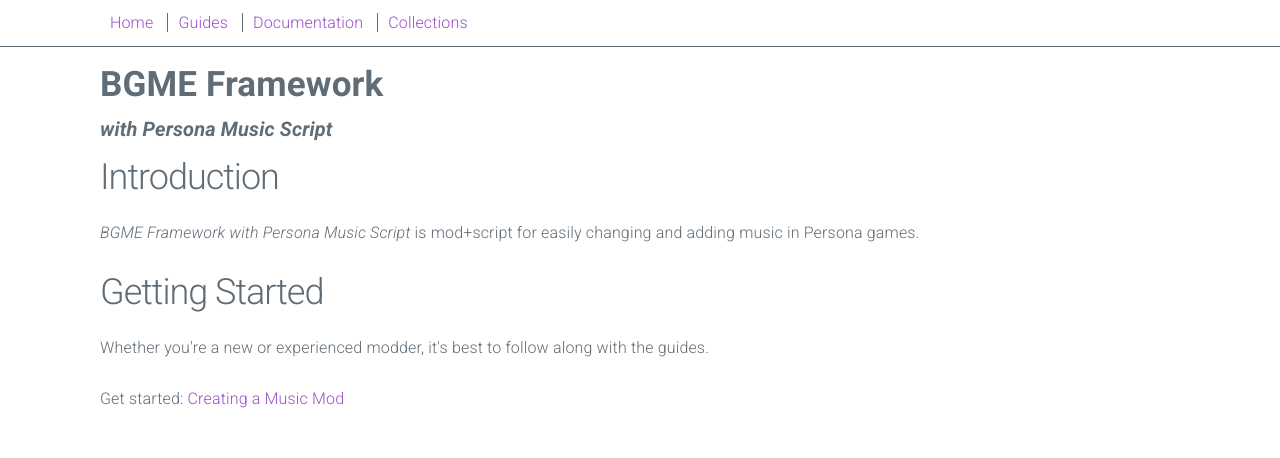
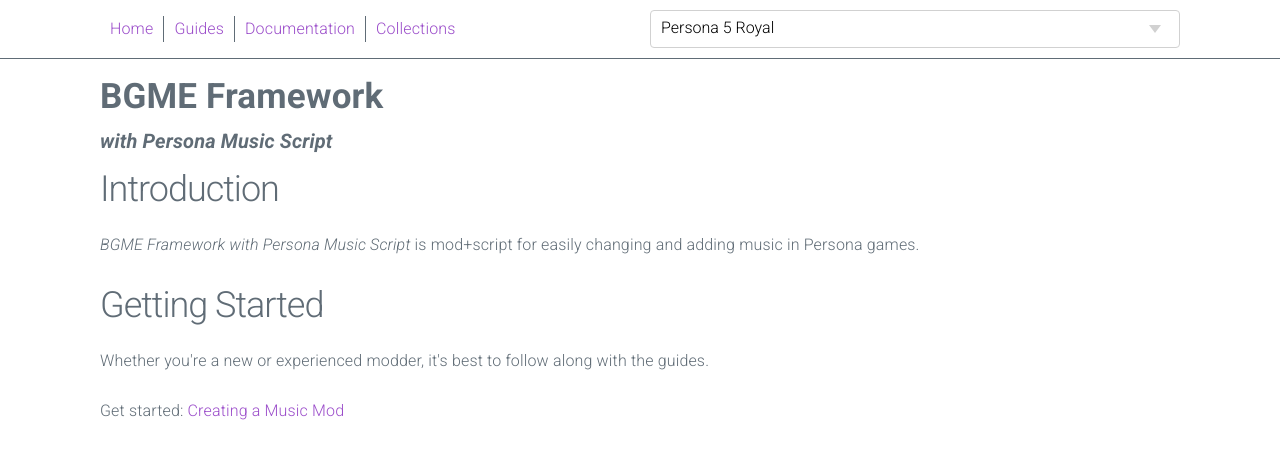
Before and after one commit to T-PoseRatkechi/PersonaMusicScript, a SvelteKit app in the folder sveltekit/: page / in a window 1280 px wide. Shown: the top 458 px of the page. Built offline with nearby package versions, Linux system fonts and the light colour scheme.

Commit message:
Added game selector to nav.

```diff
--- a/sveltekit/src/routes/+layout.svelte
+++ b/sveltekit/src/routes/+layout.svelte
@@ -2,14 +2,23 @@
 	import 'milligram';
 	import { base } from '$app/paths';
 	import Link from '$lib/Link.svelte';
+	import { currentGame } from '$lib/Games';
+	import GameSelector from '$lib/GameSelector.svelte';
 </script>
 
 <div id="nav">
 	<div class="container">
-		<Link url="{base}/" text="Home" />
-		<Link url="{base}/guides" text="Guides" />
-		<Link url="{base}/docs" text="Documentation" />
-		<Link url="{base}/docs/collections" text="Collections" />
+		<div class="row">
+			<div id="links" class="column">
+				<Link url="{base}/" text="Home" />
+				<Link url="{base}/guides" text="Guides" />
+				<Link url="{base}/docs" text="Documentation" />
+				<Link url="{base}/docs/collections" text="Collections" />
+			</div>
+			<div class="column">
+				<GameSelector bind:value={$currentGame} />
+			</div>
+		</div>
 	</div>
 </div>
 
@@ -34,4 +43,13 @@
 	:global(#nav a) {
 		padding: 0 1rem;
 	}
+
+	#links {
+		display: flex;
+		align-items: center;
+	}
+
+	:global(blockquote.warning) {
+		border-left: solid 0.3rem rgb(255, 228, 17);
+	}
 </style>
```
